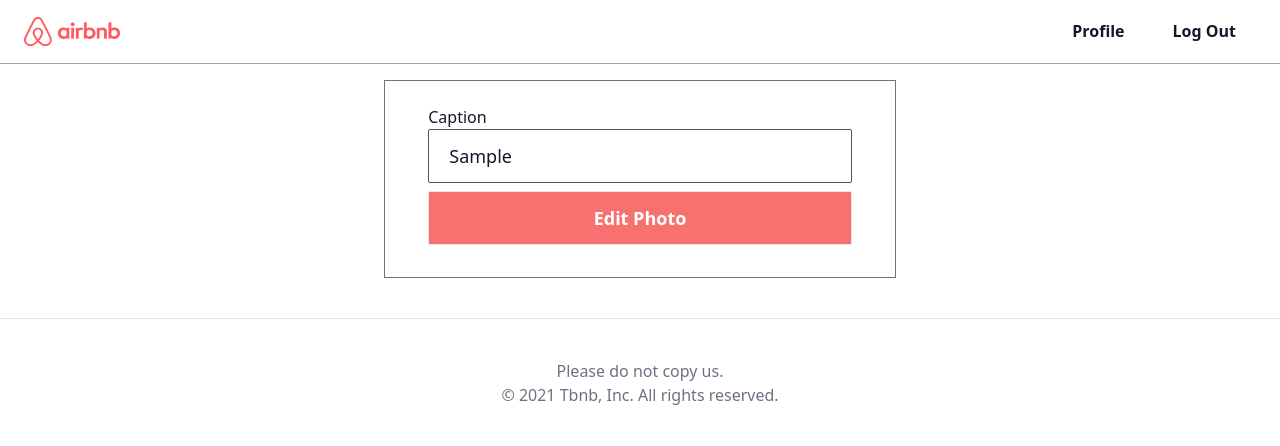
After one commit to soundee10/py_airbnb-clone, a Django app: page /rooms/1/photos/1/edit in a window 1280 px wide. The commit adds this page. Shown: the top 446 px of the page. Run offline with Django 3.2, Linux system fonts and the light colour scheme; a user stored in the database is signed in; tables that the repository leaves empty hold one stand-in row (values such as "Sample post"); style sheets or scripts are compiled from the project's sources; some libraries are stand-ins or nearby versions.

Commit message:
#23.4 edting Photo

```diff
--- a/rooms/urls.py
+++ b/rooms/urls.py
@@ -8,5 +8,6 @@ urlpatterns = [
     path("<int:pk>/edit/", views.EditRoomView.as_view(), name="edit"),
     path("<int:pk>/photos/", views.RoomPhotosView.as_view(), name="photos"),
     path("<int:room_pk>/photos/<int:photo_pk>/delete", views.delete_photo, name="delete-photo"),
+    path("<int:room_pk>/photos/<int:photo_pk>/edit", views.EditPhotoView.as_view(), name="edit-photo"),
     path("search/", views.SearchView.as_view(), name="search"),
 ]
--- a/rooms/views.py
+++ b/rooms/views.py
@@ -7,6 +7,7 @@ from django.views.generic import ListView, DetailView, View, UpdateView
 from django.core.paginator import Paginator
 from django.contrib.auth.decorators import login_required
 from django.contrib import messages
+from django.contrib.messages.views import SuccessMessageMixin
 from users import mixins as user_mixins
 from . import models, forms
 
@@ -177,3 +178,16 @@ def delete_photo(request, room_pk, photo_pk):
         return redirect(reverse("rooms:photos", kwargs={'pk':room_pk}))
     except models.Room.DoesNotExist:
         return redirect(reverse("core:home"))
+
+class EditPhotoView(user_mixins.LoggedInOnlyView, SuccessMessageMixin, UpdateView):
+
+    model = models.Photo
+    template_name = "rooms/photo_edit.html"
+    pk_url_kwarg = "photo_pk"
+    success_message = "Photo Updated!"
+    fields = ("caption",)
+
+    def get_success_url(self):
+        room_pk = self.kwargs.get("room_pk")
+        print(room_pk)
+        return reverse("rooms:photos", kwargs={"pk": room_pk})
--- /dev/null
+++ b/templates/rooms/photo_edit.html
@@ -0,0 +1,16 @@
+{% extends 'base.html' %}
+
+{% block page_name %}
+    Update photo
+{% endblock page_name %}
+
+{% block search-bar %}
+{% endblock search-bar %}
+
+{% block content %}
+    <div class="container lg:w-5/12 md:w-1/2 xl:w-2/5 mx-auto my-10 flex flex-col items-center border p-6 border-gray-500">
+        {% include 'mixins/room/room_form.html' with form=form cta="Edit Photo"%}
+
+    </div>
+
+{% endblock content %}
--- a/templates/rooms/room_photos.html
+++ b/templates/rooms/room_photos.html
@@ -18,12 +18,16 @@
                         <span class="ml-5 text-xl">{{photo.caption}}</span>
                     </div>
                     <div class="flex flex-col w-1/6 text-white">
-                       <a class="btn-link mb-3 bg-green-400" href="#">Edit</a>
+                       <a class="btn-link mb-3 bg-green-400" href="{% url 'rooms:edit-photo' room.pk photo.pk%}">Edit</a>
                        <a class="btn-link mb-3 " href="{% url 'rooms:delete-photo' room.pk photo.pk%}">Delete</a>
                     </div>
                 </div>
             {% endfor %}
 
+            <div class="flex justify-center mt-5">
+                <a href="{% rul 'rooms:edit' room.pk%}" class="text-green-500 font-medium text-2xl"> Back to edit room</a>
+            </div>
+
     </div>
 
 {% endblock content %}
```
